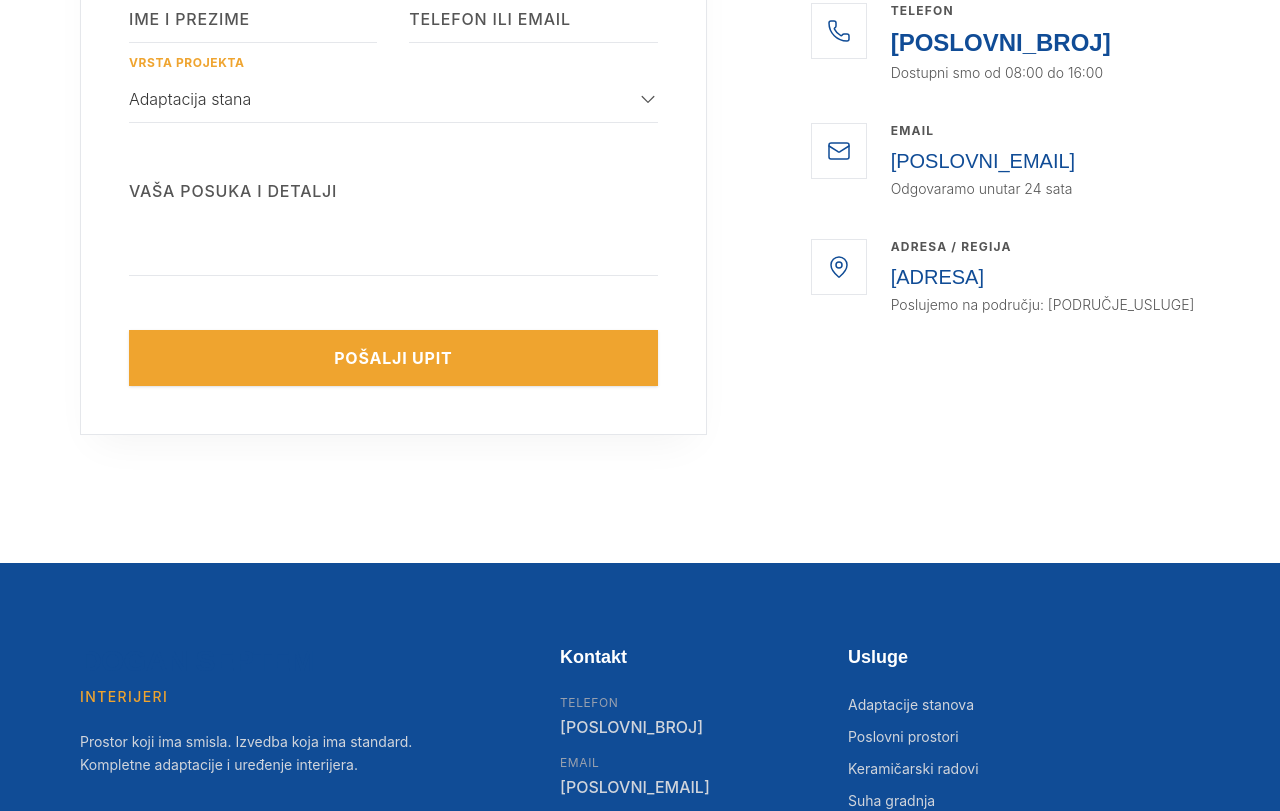
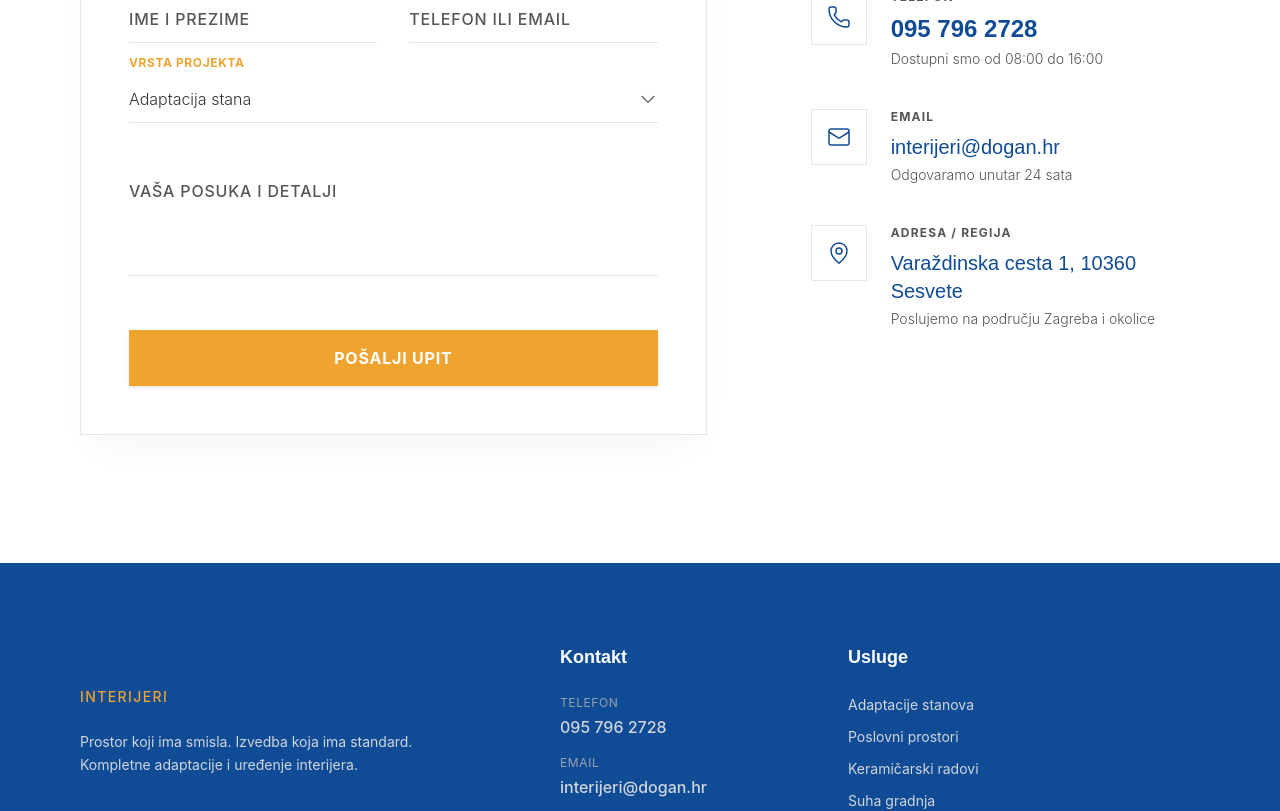
Before and after one commit to VrachoxWizard/dogan-septem-interijeri, a React (Vite) app: page / in a window 1280 px wide. Shown: the part 8240-9051 px from the top of the page. Built offline with nearby package versions, Linux system fonts and the light colour scheme.

Commit message:
Add business contact info (phone, email, address)

```diff
--- a/src/components/layout/Footer.tsx
+++ b/src/components/layout/Footer.tsx
@@ -21,15 +21,15 @@ export function Footer() {
                         <ul className="space-y-4 text-sm text-gray-300">
                             <li>
                                 <span className="block text-gray-400 mb-1 text-xs uppercase tracking-wider">Telefon</span>
-                                <a href="tel:[POSLOVNI_BROJ]" className="font-medium hover:text-white transition-colors text-base">[POSLOVNI_BROJ]</a>
+                                <a href="tel:0957962728" className="font-medium hover:text-white transition-colors text-base">095 796 2728</a>
                             </li>
                             <li>
                                 <span className="block text-gray-400 mb-1 text-xs uppercase tracking-wider">Email</span>
-                                <a href="mailto:[POSLOVNI_EMAIL]" className="font-medium hover:text-white transition-colors text-base">[POSLOVNI_EMAIL]</a>
+                                <a href="mailto:interijeri@dogan.hr" className="font-medium hover:text-white transition-colors text-base">interijeri@dogan.hr</a>
                             </li>
                             <li>
                                 <span className="block text-gray-400 mb-1 text-xs uppercase tracking-wider">Adresa</span>
-                                <span className="font-medium text-base">[ADRESA]</span>
+                                <span className="font-medium text-base">Varaždinska cesta 1, 10360 Sesvete</span>
                             </li>
                         </ul>
                     </div>
--- a/src/components/sections/Contact.tsx
+++ b/src/components/sections/Contact.tsx
@@ -80,8 +80,8 @@ export function Contact() {
                             </div>
                             <div>
                                 <span className="block text-xs font-bold text-[var(--color-muted)] uppercase tracking-widest mb-2">Telefon</span>
-                                <a href="tel:[POSLOVNI_BROJ]" className="text-2xl font-heading font-bold text-[var(--color-primary)] hover:text-[var(--color-accent)] transition-colors">
-                                    [POSLOVNI_BROJ]
+                                <a href="tel:0957962728" className="text-2xl font-heading font-bold text-[var(--color-primary)] hover:text-[var(--color-accent)] transition-colors">
+                                    095 796 2728
                                 </a>
                                 <span className="block text-sm text-[var(--color-muted)] font-light mt-1">Dostupni smo od 08:00 do 16:00</span>
                             </div>
@@ -93,8 +93,8 @@ export function Contact() {
                             </div>
                             <div>
                                 <span className="block text-xs font-bold text-[var(--color-muted)] uppercase tracking-widest mb-2">Email</span>
-                                <a href="mailto:[POSLOVNI_EMAIL]" className="text-xl font-heading font-medium text-[var(--color-primary)] hover:text-[var(--color-accent)] transition-colors">
-                                    [POSLOVNI_EMAIL]
+                                <a href="mailto:interijeri@dogan.hr" className="text-xl font-heading font-medium text-[var(--color-primary)] hover:text-[var(--color-accent)] transition-colors">
+                                    interijeri@dogan.hr
                                 </a>
                                 <span className="block text-sm text-[var(--color-muted)] font-light mt-1">Odgovaramo unutar 24 sata</span>
                             </div>
@@ -107,10 +107,10 @@ export function Contact() {
                             <div>
                                 <span className="block text-xs font-bold text-[var(--color-muted)] uppercase tracking-widest mb-2">Adresa / Regija</span>
                                 <span className="block text-xl font-heading font-medium text-[var(--color-primary)]">
-                                    [ADRESA]
+                                    Varaždinska cesta 1, 10360 Sesvete
                                 </span>
                                 <span className="block text-sm text-[var(--color-muted)] font-light mt-1">
-                                    Poslujemo na području: [PODRUČJE_USLUGE]
+                                    Poslujemo na području Zagreba i okolice
                                 </span>
                             </div>
                         </div>
```
